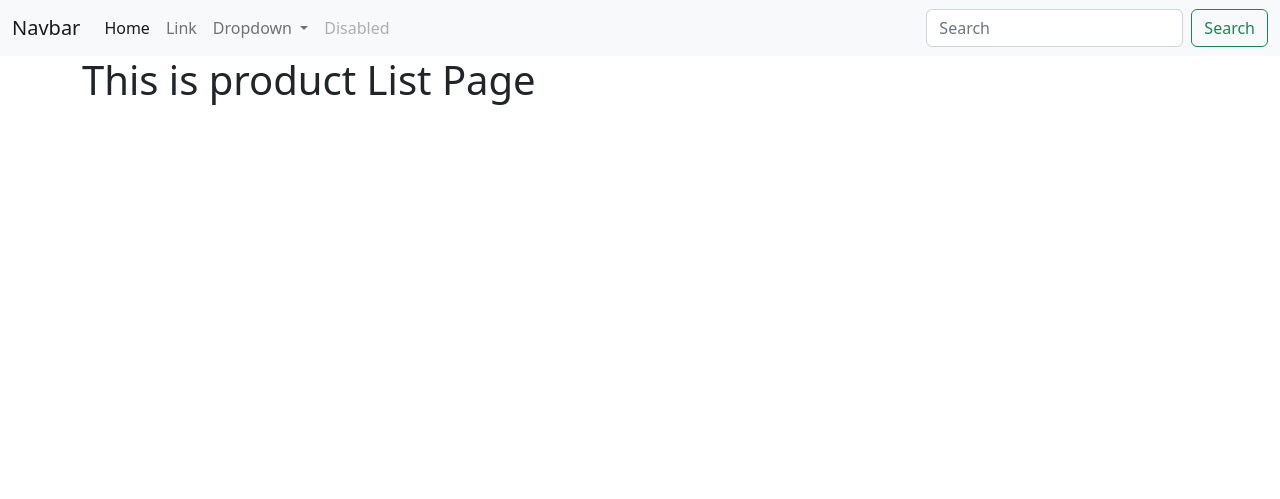
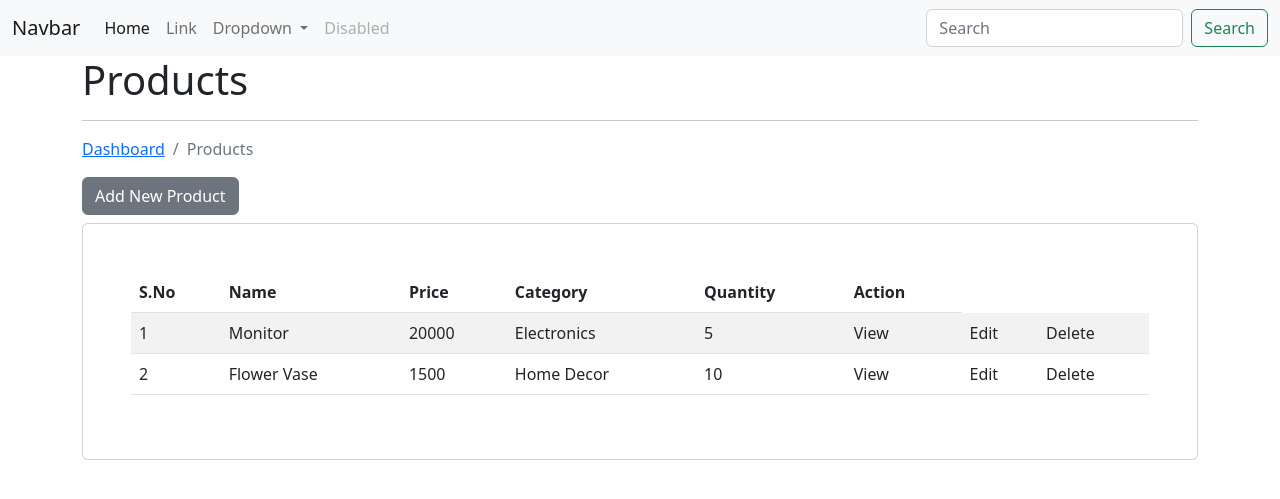
Before and after one commit to Blakros3s/project_ecomweb-1, a Django app: template project_ecomweb/templates/products/product_index.html in a window 1280 px wide. Shown: the top 499 px of the page. Run offline with Django 4.2, Linux system fonts and the light colour scheme; the template is opened without the code that fills it, so the values that code supplies are empty.

Commit message:
form, product index, product add & dashboard page design

```diff
--- a/project_ecomweb/app_ecom/urls.py
+++ b/project_ecomweb/app_ecom/urls.py
@@ -2,4 +2,8 @@ from django.urls import path
 from . import views
 urlpatterns = [
     path('dashboard/', views.dashboard_index, name='dashboard'),
+
+    # products
+    path('product/add/', views.product_add, name='add-product'),
+    path('products/', views.product_index, name='list-product'),
 ]
--- a/project_ecomweb/templates/products/product_index.html
+++ b/project_ecomweb/templates/products/product_index.html
@@ -6,6 +6,53 @@
 
 {% block content %}
     <div class="container">
-        <h1>This is product List Page</h1>
+        <h1>Products</h1>
+        <hr>
+        <!-- breadcrump -->
+        <nav aria-label="breadcrumb">
+            <ol class="breadcrumb">
+              <li class="breadcrumb-item"><a href="{% url 'dashboard' %}">Dashboard</a></li>
+              <li class="breadcrumb-item active">Products</li>
+            </ol>
+        </nav>
+
+        <a href="{% url 'add-product' %}" class="btn btn-secondary mb-2">Add New Product</a>
+        <!-- content -->
+        <div class="card p-5">
+            <table class="table table-striped table-hover">
+                <thead>
+                    <tr>
+                        <th>S.No</th>
+                        <th>Name</th>
+                        <th>Price</th>
+                        <th>Category</th>
+                        <th>Quantity</th>
+                        <th>Action</th>
+                    </tr>
+                </thead>
+                <tbody>
+                    <tr>
+                        <td>1</td>
+                        <td>Monitor</td>
+                        <td>20000</td>
+                        <td>Electronics</td>
+                        <td>5</td>
+                        <td>View</td>
+                        <td>Edit</td>
+                        <td>Delete</td>
+                    </tr>
+                    <tr>
+                        <td>2</td>
+                        <td>Flower Vase</td>
+                        <td>1500</td>
+                        <td>Home Decor</td>
+                        <td>10</td>
+                        <td>View</td>
+                        <td>Edit</td>
+                        <td>Delete</td>
+                    </tr>
+                </tbody>
+            </table>
+        </div>
     </div>
 {% endblock content %}
```
Also changed, not shown: project_ecomweb/app_ecom/views.py (+11 -0 lines), project_ecomweb/templates/dashboard/dashboard.html (+21 -1 lines), project_ecomweb/templates/products/product_add.html (+19 -0 lines).
